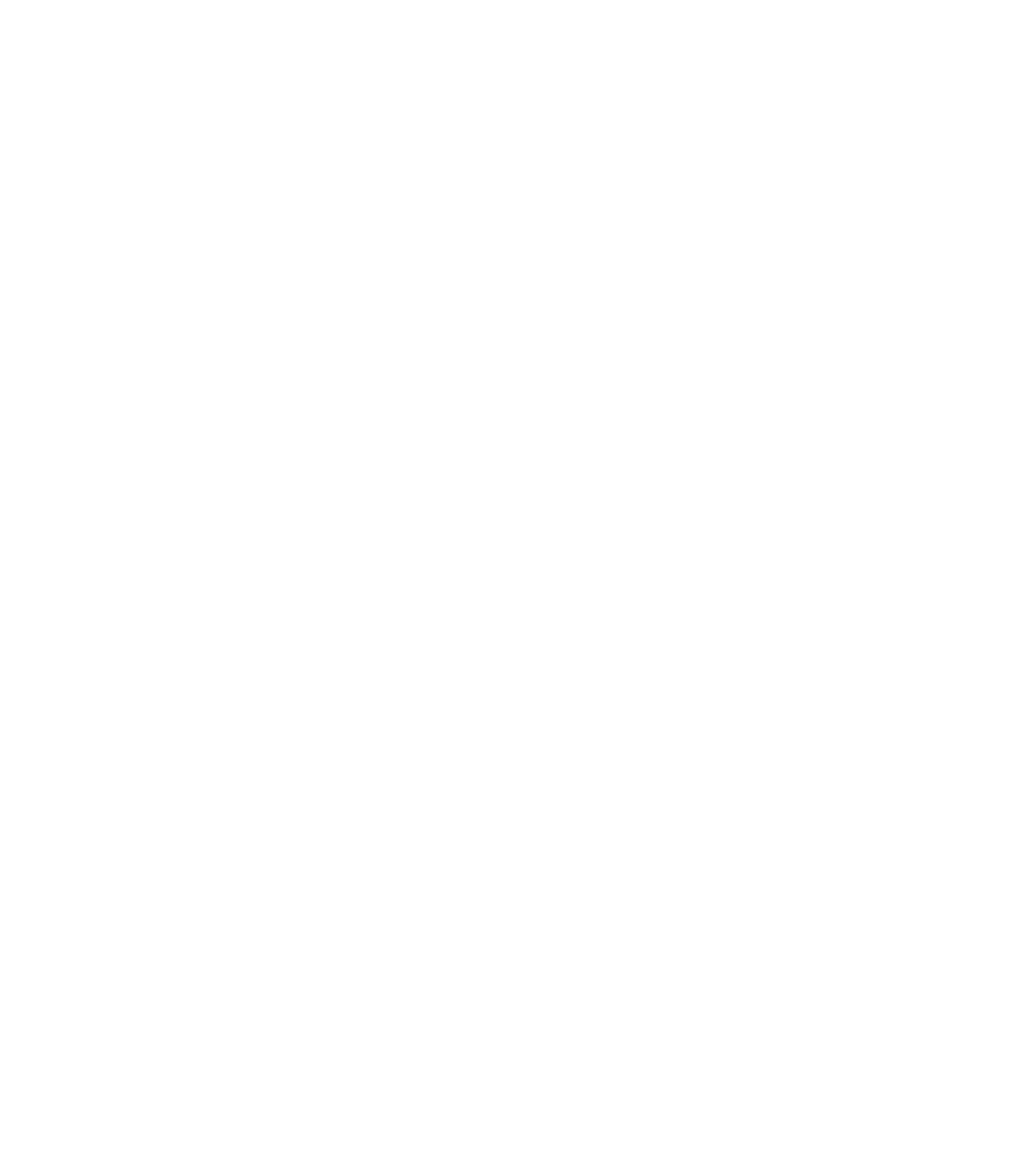
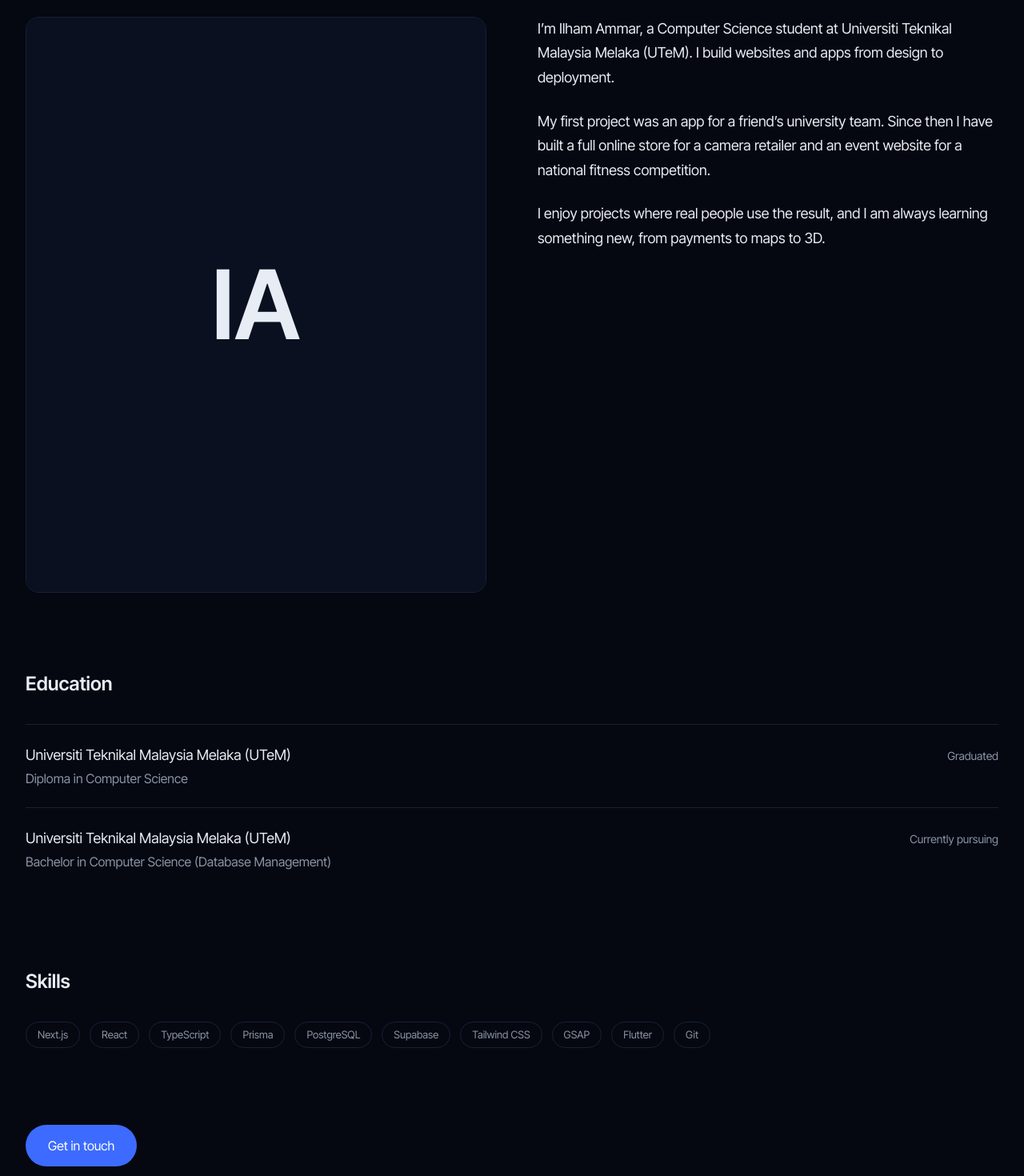
Before and after one commit to zazacoding67-sudo/ilham-portfolio, a Next.js app: page /about in a window 1280 px wide. Before the commit this address had no page. Shown: the part 440-1910 px from the top of the page at 80% size. Before the commit the page ends 800 px from the top, so only its background shows below. Built offline with nearby package versions, Linux system fonts and the light colour scheme.

Commit message:
Add about page

```diff
--- /dev/null
+++ b/app/about/page.tsx
@@ -0,0 +1,137 @@
+import fs from "node:fs";
+import path from "node:path";
+import type { Metadata } from "next";
+import Image from "next/image";
+import Link from "next/link";
+import Footer from "@/components/Footer";
+import { site } from "@/data/site";
+
+export const metadata: Metadata = {
+  title: "About · Ilham Ammar",
+};
+
+const SKILLS = [
+  "Next.js",
+  "React",
+  "TypeScript",
+  "Prisma",
+  "PostgreSQL",
+  "Supabase",
+  "Tailwind CSS",
+  "GSAP",
+  "Flutter",
+  "Git",
+];
+
+export default function AboutPage() {
+  const portraitExists = fs.existsSync(
+    path.join(process.cwd(), "public", "images", "ilham-portrait.jpg")
+  );
+
+  return (
+    <>
+      <main className="mx-auto w-full max-w-[1400px] flex-1 px-8 pt-[160px]">
+        <Link
+          href="/"
+          data-cursor="hover"
+          className="text-sm text-muted transition-colors hover:text-text"
+        >
+          ← Home
+        </Link>
+
+        <h1 className="mt-10 font-semibold tracking-[-0.03em] text-[clamp(48px,9vw,128px)]">
+          About me
+        </h1>
+
+        <div className="mt-16 grid gap-12 md:grid-cols-2 md:gap-16">
+          <div className="relative aspect-[4/5] w-full overflow-hidden rounded-2xl border border-border">
+            {portraitExists ? (
+              <>
+                <Image
+                  src="/images/ilham-portrait.jpg"
+                  alt="Ilham Ammar"
+                  width={800}
+                  height={1000}
+                  className="h-full w-full object-cover"
+                />
+                <div
+                  aria-hidden
+                  className="absolute inset-0"
+                  style={{
+                    background:
+                      "linear-gradient(180deg, color-mix(in srgb, var(--glow) 25%, transparent) 0%, transparent 100%)",
+                  }}
+                />
+              </>
+            ) : (
+              <div className="flex h-full w-full items-center justify-center bg-surface font-semibold text-[clamp(48px,12vw,120px)]">
+                IA
+              </div>
+            )}
+          </div>
+
+          <div className="space-y-6 text-[18px] leading-[1.7]">
+            <p>
+              I’m Ilham Ammar, a Computer Science student at Universiti
+              Teknikal Malaysia Melaka (UTeM). I build websites and apps from
+              design to deployment.
+            </p>
+            <p>
+              My first project was an app for a friend’s university team. Since
+              then I have built a full online store for a camera retailer and
+              an event website for a national fitness competition.
+            </p>
+            <p>
+              I enjoy projects where real people use the result, and I am
+              always learning something new, from payments to maps to 3D.
+            </p>
+          </div>
+        </div>
+
+        <section className="mt-24">
+          <h2 className="text-[24px] font-semibold">Education</h2>
+          <ul className="mt-8">
+            {site.education.map((entry) => (
+              <li
+                key={entry.program}
+                className="flex flex-wrap items-baseline justify-between gap-4 border-t border-border py-6"
+              >
+                <div>
+                  <p className="text-[18px] text-text">{entry.school}</p>
+                  <p className="mt-1 text-[16px] text-muted">{entry.program}</p>
+                </div>
+                <p className="text-sm text-muted">{entry.status}</p>
+              </li>
+            ))}
+          </ul>
+        </section>
+
+        <section className="mt-24">
+          <h2 className="text-[24px] font-semibold">Skills</h2>
+          <div className="mt-8 flex flex-wrap gap-3">
+            {SKILLS.map((skill) => (
+              <span
+                key={skill}
+                className="rounded-full border border-border px-3.5 py-1.5 text-[13px] text-muted"
+              >
+                {skill}
+              </span>
+            ))}
+          </div>
+        </section>
+
+        <div className="mt-24 pb-24">
+          <Link
+            href="/#contact"
+            data-cursor="hover"
+            className="inline-block rounded-full bg-accent px-7 py-3.5 text-white"
+          >
+            Get in touch
+          </Link>
+        </div>
+      </main>
+
+      <Footer />
+    </>
+  );
+}
```
